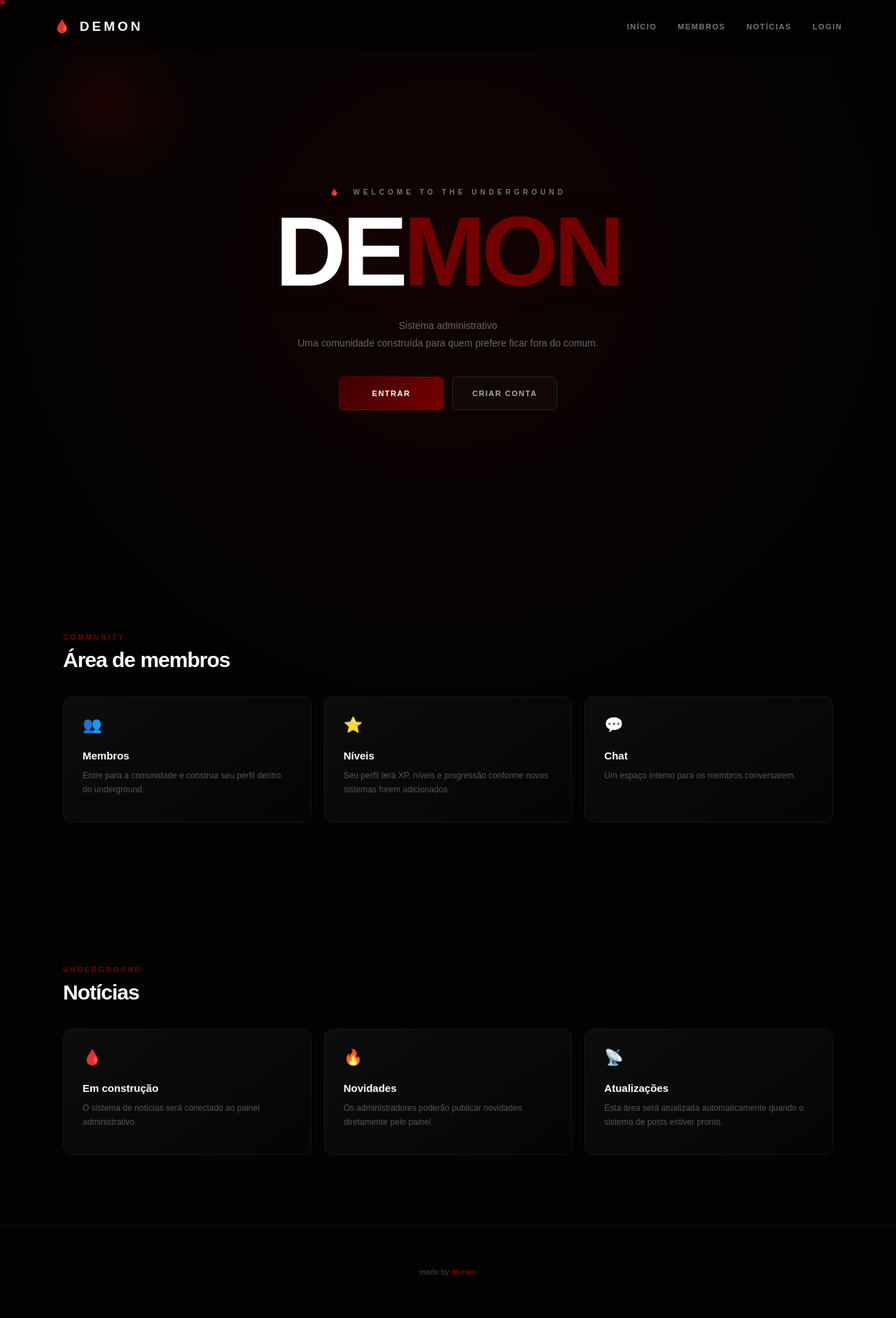
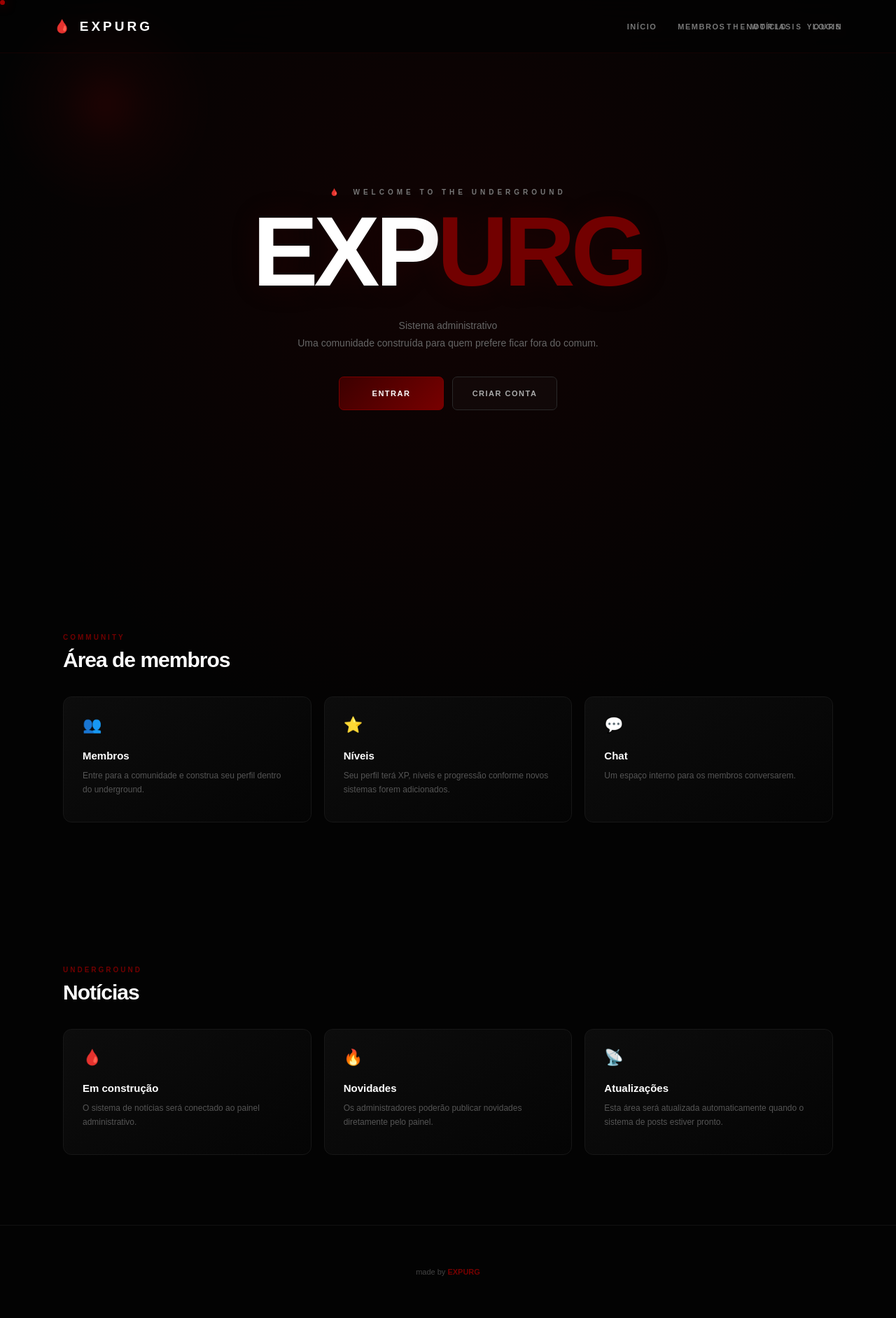
Before and after one commit to connorblecki/expurgcommunitx, a Flask app: page / in a window 1280 px wide. Shown: the whole page at 70% size. Run offline with Flask 3, Linux system fonts and the light colour scheme.

Commit message:
Atualizar identidade para EXPURG

```diff
--- a/templates/index.html
+++ b/templates/index.html
@@ -1,4 +1,3 @@
-
 <!DOCTYPE html>
 <html lang="pt-BR">
 
@@ -11,7 +10,7 @@
         content="width=device-width, initial-scale=1.0"
     >
 
-    <title>{{ config.site_name }}</title>
+    <title>EXPURG</title>
 
     <style>
 
@@ -33,16 +32,12 @@
         }
 
         body {
-
             min-height: 100vh;
-
             font-family:
                 Arial,
                 Helvetica,
                 sans-serif;
-
             color: white;
-
             background:
                 radial-gradient(
                     circle at 50% 20%,
@@ -50,31 +45,22 @@
                     transparent 42%
                 ),
                 #030303;
-
             overflow-x: hidden;
-
             cursor: default;
         }
-
 
         /* =================================================
            MOUSE GLOW
         ================================================= */
 
         .mouse-glow {
-
             position: fixed;
-
             width: 300px;
             height: 300px;
-
             left: 0;
             top: 0;
-
             border-radius: 50%;
-
             pointer-events: none;
-
             background:
                 radial-gradient(
                     circle,
@@ -82,63 +68,42 @@
                     rgba(80, 0, 0, .10) 30%,
                     transparent 70%
                 );
-
             filter: blur(12px);
-
             transform:
                 translate(-50%, -50%);
-
             z-index: 9999;
-
             mix-blend-mode: screen;
-
             transition:
                 width .25s ease,
                 height .25s ease,
                 opacity .25s ease;
         }
 
-
         .mouse-dot {
-
             position: fixed;
-
             width: 7px;
             height: 7px;
-
             left: 0;
             top: 0;
-
             border-radius: 50%;
-
             pointer-events: none;
-
             background: #a00000;
-
             box-shadow:
                 0 0 15px rgba(160, 0, 0, .7);
-
             transform:
                 translate(-50%, -50%);
-
             z-index: 10000;
         }
-
 
         /* =================================================
            BACKGROUND
         ================================================= */
 
         .background-grid {
-
             position: fixed;
-
             inset: 0;
-
             pointer-events: none;
-
             opacity: .22;
-
             background-image:
                 linear-gradient(
                     rgba(255,255,255,.025) 1px,
@@ -149,10 +114,8 @@
                     rgba(255,255,255,.025) 1px,
                     transparent 1px
                 );
-
             background-size:
                 70px 70px;
-
             mask-image:
                 linear-gradient(
                     to bottom,
@@ -161,174 +124,123 @@
                 );
         }
 
-
         /* =================================================
            NAVBAR
         ================================================= */
 
         nav {
-
             position: fixed;
-
             top: 0;
             left: 0;
-
             width: 100%;
-
             height: 76px;
-
             display: flex;
-
             align-items: center;
-
             justify-content: space-between;
-
             padding:
                 0 6%;
-
             background:
                 rgba(3, 3, 3, .72);
-
             border-bottom:
                 1px solid rgba(100, 0, 0, .18);
-
             backdrop-filter:
                 blur(18px);
-
             z-index: 100;
-
             transition:
                 background .3s ease;
         }
 
-
         .logo {
-
             color: white;
-
             text-decoration: none;
-
             font-size: 19px;
-
             font-weight: 900;
-
             letter-spacing: 4px;
         }
-
 
         .logo span {
             color: var(--red);
         }
 
+        .slogan {
+            position: absolute;
+            right: 6%;
+            top: 50%;
+            transform: translateY(-50%);
+            color: #777;
+            font-size: 10px;
+            font-weight: 700;
+            letter-spacing: 3px;
+            text-transform: uppercase;
+            pointer-events: none;
+        }
 
         .nav-links {
-
             display: flex;
-
             align-items: center;
-
             gap: 30px;
         }
 
-
         .nav-links a {
-
             position: relative;
-
             color: #777;
-
             text-decoration: none;
-
             font-size: 11px;
-
             font-weight: 700;
-
             letter-spacing: 1.5px;
-
             text-transform: uppercase;
-
             transition:
                 color .25s ease;
         }
 
-
         .nav-links a::after {
-
             content: "";
-
             position: absolute;
-
             left: 0;
-
             bottom: -8px;
-
             width: 0;
-
             height: 1px;
-
             background:
                 var(--red);
-
             transition:
                 width .25s ease;
         }
 
-
         .nav-links a:hover {
-
             color: white;
         }
 
-
         .nav-links a:hover::after {
-
             width: 100%;
         }
 
-
         .admin-link {
-
             color: #a00000 !important;
         }
-
 
         /* =================================================
            HERO
         ================================================= */
 
         .hero {
-
             position: relative;
-
             min-height: 100vh;
-
             display: flex;
-
             align-items: center;
-
             justify-content: center;
-
             padding:
                 130px 25px 80px;
-
             text-align: center;
-
             overflow: hidden;
         }
 
-
         .hero-content {
-
             position: relative;
-
             z-index: 5;
-
             max-width: 900px;
-
             animation:
                 heroIn 1s ease forwards;
         }
-
 
         @keyframes heroIn {
 
@@ -343,324 +255,214 @@
                 transform:
                     translateY(0);
             }
+
         }
 
-
         .eyebrow {
-
             display: inline-block;
-
             margin-bottom: 22px;
-
             color: #777;
-
             font-size: 10px;
-
             font-weight: bold;
-
             letter-spacing: 5px;
-
             text-transform: uppercase;
         }
 
-
         .eyebrow::before {
-
             content: "🩸";
-
             margin-right: 8px;
         }
 
-
         h1 {
-
             font-size:
                 clamp(
                     55px,
                     11vw,
                     145px
                 );
-
             line-height: .82;
-
             font-weight: 900;
-
             letter-spacing: -6px;
-
             text-transform: uppercase;
-
             text-shadow:
                 0 0 40px
                 rgba(100, 0, 0, .18);
         }
 
-
         h1 span {
-
             color: #720000;
         }
 
-
         .hero-description {
-
             max-width: 600px;
-
             margin:
                 35px auto 0;
-
             color: #666;
-
             font-size: 14px;
-
             line-height: 1.8;
         }
 
-
         .hero-buttons {
-
             display: flex;
-
             justify-content: center;
-
             gap: 12px;
-
             margin-top: 35px;
         }
 
-
         .btn {
-
             min-width: 150px;
-
             height: 48px;
-
             display: inline-flex;
-
             align-items: center;
-
             justify-content: center;
-
             padding:
                 0 22px;
-
             border-radius: 7px;
-
             text-decoration: none;
-
             font-size: 11px;
-
             font-weight: 800;
-
             letter-spacing: 1.5px;
-
             text-transform: uppercase;
-
             transition:
                 transform .25s ease,
                 box-shadow .25s ease,
                 border-color .25s ease;
         }
 
-
         .btn-primary {
-
             color: white;
-
             background:
                 linear-gradient(
                     135deg,
                     #3c0000,
                     #780000
                 );
-
             border:
                 1px solid #790000;
         }
 
-
         .btn-primary:hover {
-
             transform:
                 translateY(-3px);
-
             box-shadow:
                 0 15px 35px
                 rgba(80, 0, 0, .30);
         }
 
-
         .btn-secondary {
-
             color: #aaa;
-
             background:
                 rgba(255,255,255,.025);
-
             border:
                 1px solid #292929;
         }
 
-
         .btn-secondary:hover {
-
             color: white;
-
             border-color:
                 #570000;
-
             transform:
                 translateY(-3px);
         }
-
 
         /* =================================================
            SECTIONS
         ================================================= */
 
         .section {
-
             position: relative;
-
             max-width: 1150px;
-
             margin: auto;
-
             padding:
                 100px 25px;
         }
 
-
         .section-title {
-
             margin-bottom: 35px;
         }
 
-
         .section-title small {
-
             color: #700000;
-
             font-size: 10px;
-
             font-weight: bold;
-
             letter-spacing: 3px;
-
             text-transform: uppercase;
         }
 
-
         .section-title h2 {
-
             margin-top: 8px;
-
             font-size: 30px;
-
             letter-spacing: -1px;
         }
 
-
         .cards {
-
             display: grid;
-
             grid-template-columns:
                 repeat(3, 1fr);
-
             gap: 18px;
         }
 
-
         .card {
-
             min-height: 180px;
-
             padding: 27px;
-
             background:
                 linear-gradient(
                     145deg,
                     rgba(15,15,15,.85),
                     rgba(5,5,5,.85)
                 );
-
             border:
                 1px solid #171717;
-
             border-radius: 12px;
-
             transition:
                 transform .35s ease,
                 border-color .35s ease,
                 box-shadow .35s ease;
         }
 
-
         .card:hover {
-
             transform:
                 translateY(-7px);
-
             border-color:
                 #390000;
-
             box-shadow:
                 0 20px 50px
                 rgba(0,0,0,.35);
         }
 
-
         .card-icon {
-
             font-size: 22px;
-
             margin-bottom: 22px;
         }
 
-
         .card h3 {
-
             font-size: 15px;
-
             margin-bottom: 10px;
         }
 
-
         .card p {
-
             color: #555;
-
             font-size: 12px;
-
             line-height: 1.7;
         }
-
 
         /* =================================================
            FOOTER
         ================================================= */
 
         footer {
-
             padding:
                 60px 25px;
-
             text-align: center;
-
             border-top:
                 1px solid #111;
-
             color: #444;
-
             font-size: 11px;
         }
 
-
         footer strong {
-
             color: #760000;
         }
-
 
         /* =================================================
            MOBILE
@@ -672,12 +474,12 @@
                 gap: 14px;
             }
 
-            .nav-links a:nth-child(
-                2
-            ),
-            .nav-links a:nth-child(
-                3
-            ) {
+            .nav-links a:nth-child(2),
+            .nav-links a:nth-child(3) {
+                display: none;
+            }
+
+            .slogan {
                 display: none;
             }
 
@@ -689,8 +491,8 @@
             h1 {
                 letter-spacing: -3px;
             }
+
         }
-
 
         @media(max-width: 550px) {
 
@@ -715,12 +517,12 @@
             .mouse-dot {
                 display: none;
             }
+
         }
 
     </style>
 
 </head>
-
 
 <body>
 
@@ -747,9 +549,12 @@
             href="/"
             class="logo"
         >
-            <span>🩸</span> DEMON
+            <span>🩸</span> EXPURG
         </a>
 
+        <div class="slogan">
+            THE WORLD IS YOURS
+        </div>
 
         <div class="nav-links">
 
@@ -765,7 +570,6 @@
                 Notícias
             </a>
 
-
             {% if usuario_logado %}
 
                 <a href="/perfil">
@@ -779,7 +583,6 @@
                 </a>
 
             {% endif %}
-
 
             {% if usuario_admin %}
 
@@ -811,13 +614,9 @@
                     Welcome to the underground
                 </div>
 
-
                 <h1>
-
-                    DE<span>MON</span>
-
+                    EXP<span>URG</span>
                 </h1>
-
 
                 <p class="hero-description">
 
@@ -829,7 +628,6 @@
                     prefere ficar fora do comum.
 
                 </p>
-
 
                 <div class="hero-buttons">
 
@@ -1051,8 +849,9 @@
     <footer>
 
         made by
+
         <strong>
-            demon
+            EXPURG
         </strong>
 
     </footer>
```
